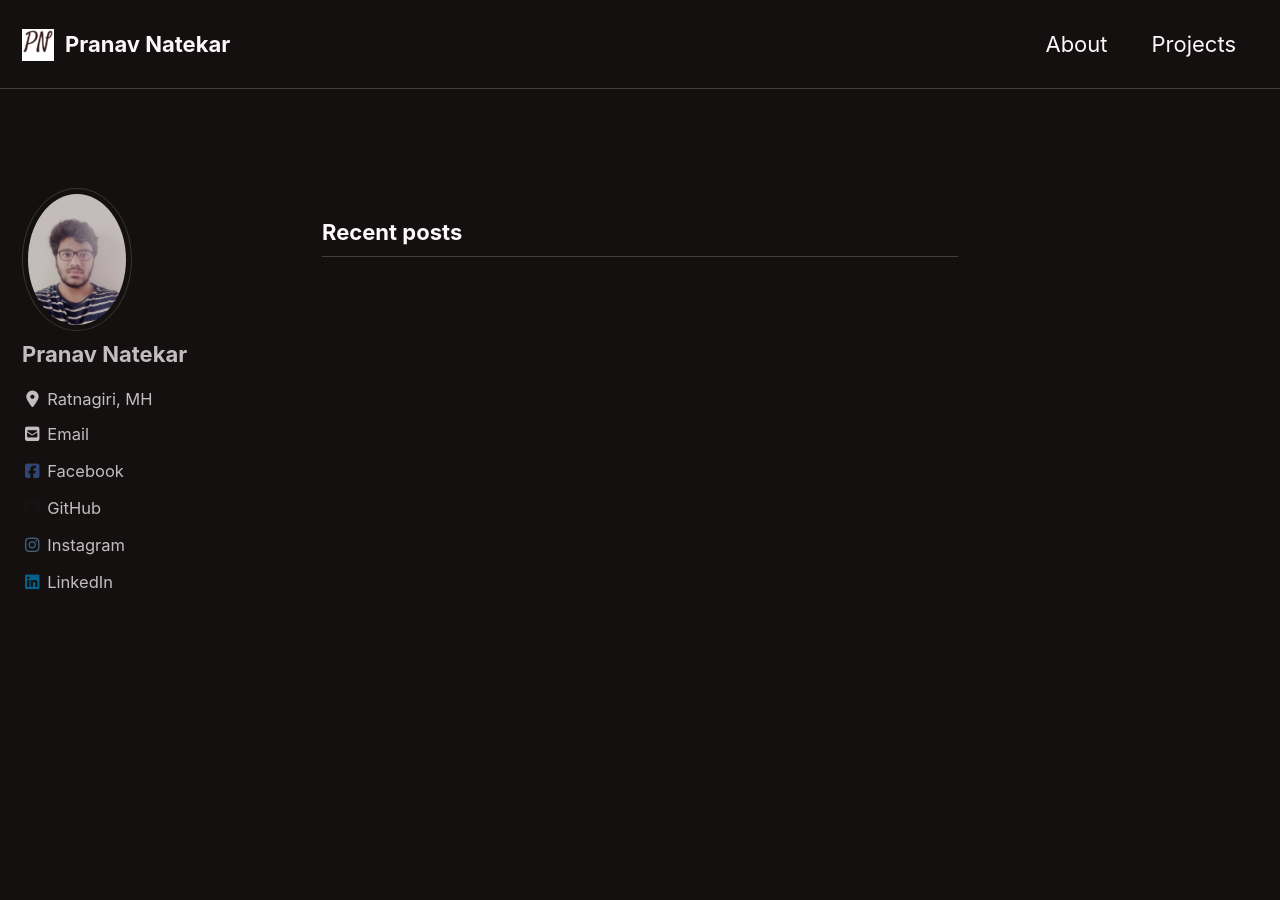
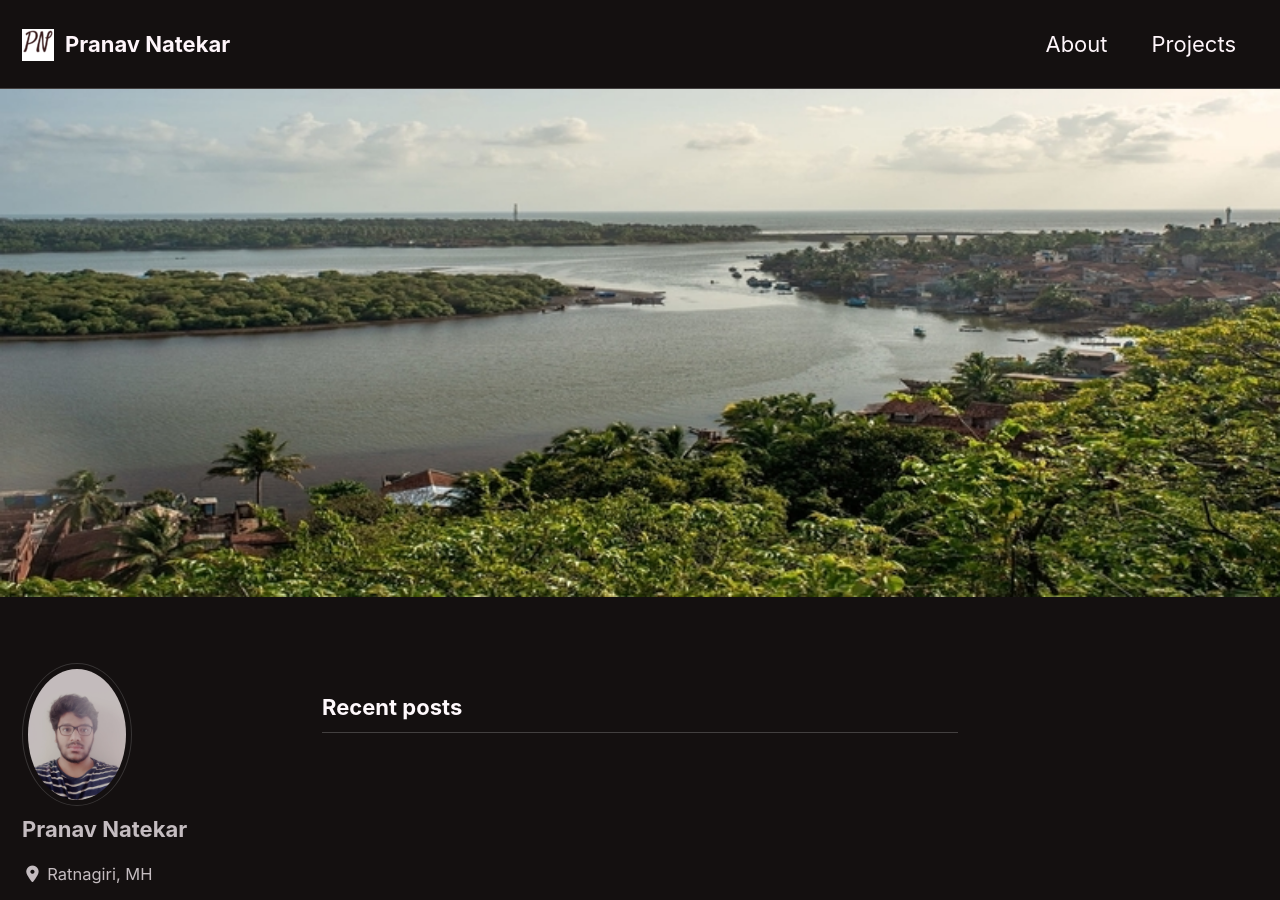
Before and after one commit to pranav6670/pranav6670.github.io, a Jekyll site: the page built from index.html, in a window 1280 px wide and 900 px high. Built offline with Jekyll 4.4.1, drawn with Linux system fonts in a browser that asks for light colours; cached includes are drawn as plain includes; nearby versions of some CDN libraries; the list of posts is cut into pages by our own code.

Commit message:
Debugging image heading

```diff
--- a/index.html
+++ b/index.html
@@ -2,5 +2,5 @@
 layout: home
 author_profile: true
 header:
-  image: " /images/ratnagiri2.jpg "
+  image: "/images/head.jpg"
 ---
```
Also changed, not shown: images/head.jpg (renamed from images/ratnagiri2.jpg), images/ratnagiri.jpg (deleted).
